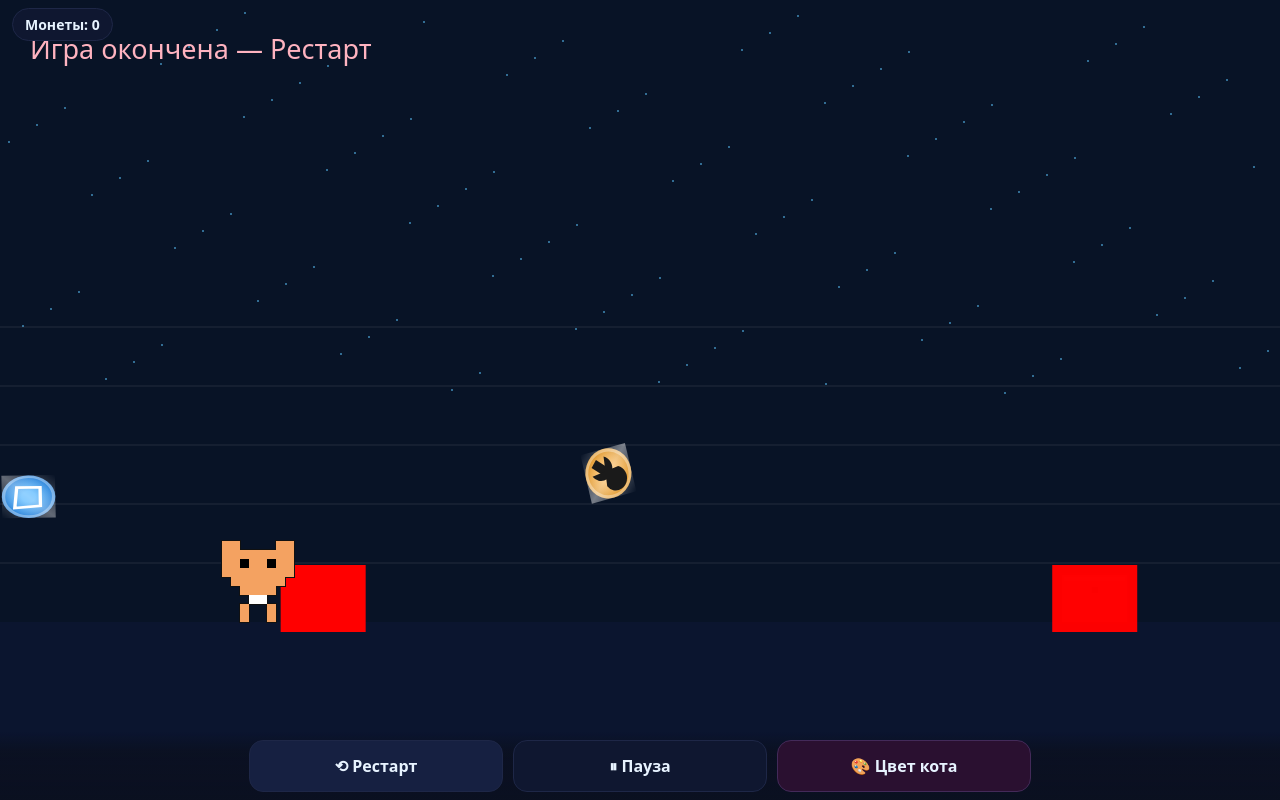
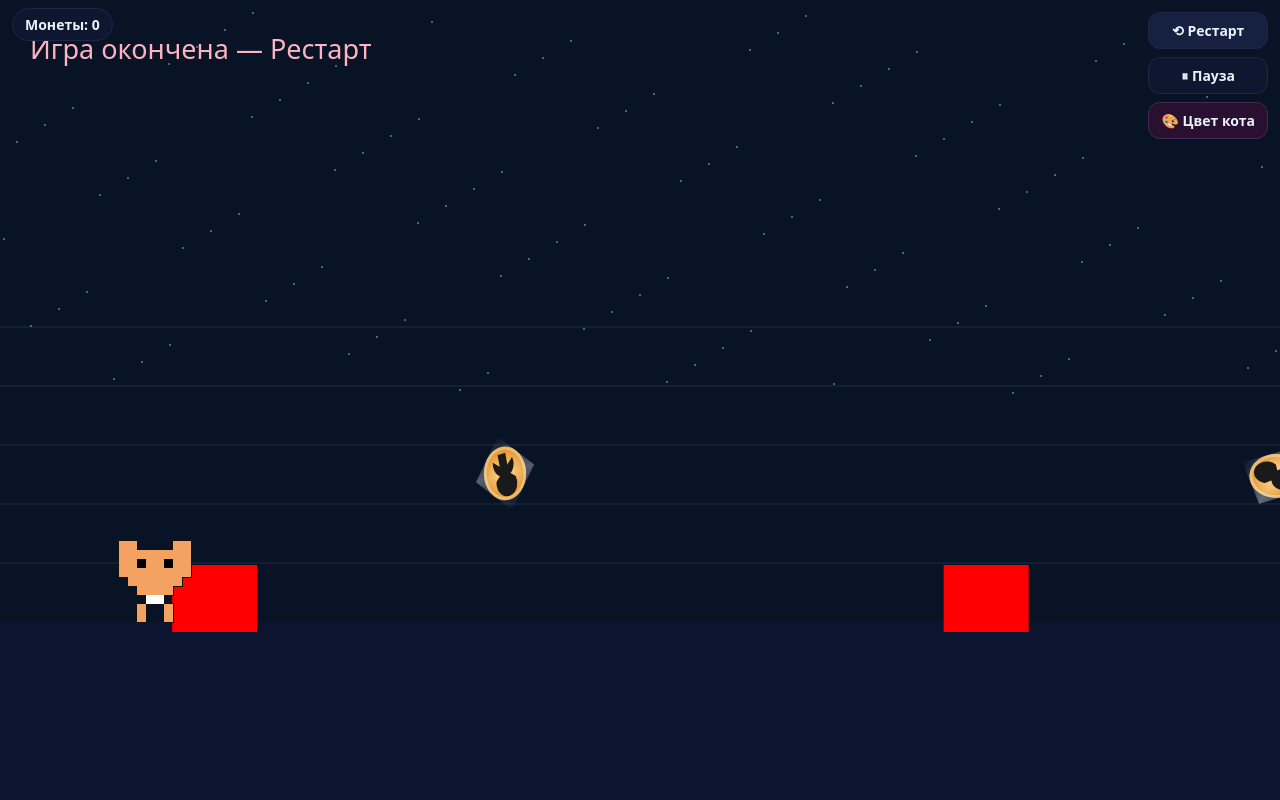
Before and after one commit to tarxyn1/crypto-cat-runner, a website: page index.html in a window 1280 px wide. Drawn offline with Linux system fonts and the light colour scheme.

Commit message:
Add files via upload

```diff
--- a/index.html
+++ b/index.html
@@ -31,18 +31,15 @@
     background:#0f1730; border:1px solid #1e2747; border-radius:999px; padding:6px 12px; font-weight:600; font-size:14px;
     pointer-events:none;
   }
-  /* Нижняя панель кнопок */
+  /* Верхняя панель кнопок */
   .controls{
-    position:fixed; left:0; right:0; bottom:0;
-    padding:8px calc(12px + var(--safe-right)) calc(8px + var(--safe-bottom)) calc(12px + var(--safe-left));
-    background:linear-gradient(180deg, rgba(11,16,32,0) 0%, rgba(11,16,32,0.85) 30%, rgba(11,16,32,0.95) 100%);
-    display:flex; gap:10px; justify-content:center;
+    position:fixed; right:12px; top:calc(12px + var(--safe-top));
+    display:flex; gap:8px; flex-direction:column;
   }
   .btn{
-    flex:1 1 0; max-width:220px;
     border:1px solid #1e2747; background:#162041; color:#e7f3ff;
-    border-radius:14px; padding:14px 16px; font-weight:700; font-size:16px; text-align:center;
-    user-select:none; -webkit-tap-highlight-color: transparent;
+    border-radius:12px; padding:8px 12px; font-weight:600; font-size:14px; text-align:center;
+    user-select:none; -webkit-tap-highlight-color: transparent; min-width:80px;
   }
   .btn:active{ transform:translateY(1px); opacity:.9; }
   .btn.secondary{ background:#0f1730; }
@@ -66,16 +63,12 @@ const tg = window.Telegram?.WebApp;
 try { tg?.ready(); tg?.expand(); tg?.BackButton?.hide(); } catch(e){}
 function updateMainButton(coins, alive){
   if (!tg) return;
-  tg.MainButton.setParams({ text: `Отправить результат: ${coins} монет` });
-  if (coins>0 && alive) tg.MainButton.show(); else tg.MainButton.hide();
+  // Убираем кнопку "Отправить результат"
+  tg.MainButton.hide();
 }
 function bindMainButton(getCoins, getAlive){
   if (!tg) return;
-  tg.MainButton.onClick(() => {
-    const payload = { type:'score', coins:getCoins(), ts:Date.now() };
-    try { tg.HapticFeedback?.impactOccurred('medium'); } catch(_){}
-    tg.sendData(JSON.stringify(payload));
-  });
+  // Убираем обработчик кнопки "Отправить результат"
 }
 </script>
 
@@ -117,7 +110,7 @@ function bindMainButton(getCoins, getAlive){
   const CAT_COLORS = ['#f4a261','#5bb6ff','#ff9bb0','#ffd166','#8fff8b','#bba0ff'];
   let catColorIndex = 0;
 
-  const player = { kind:'player', x:150, y:GROUND_Y, w:CAT_W, h:CAT_H, vy:0, onGround:true };
+  const player = { kind:'player', x:80, y:GROUND_Y, w:CAT_W, h:CAT_H, vy:0, onGround:true };
   const objects = { coins: [], enemies: [], particles: [] };
   let lastSpawn = { coin: 0, enemy: 0 };
 
@@ -150,7 +143,7 @@ function bindMainButton(getCoins, getAlive){
     CELL = Math.round(6 * S);
     CAT_W = 8*CELL; CAT_H = 9*CELL;
     player.w = CAT_W; player.h = CAT_H;
-    player.x = Math.round(150 * S);
+    player.x = Math.round(80 * S);
     player.y = GROUND_Y;
   }
 
@@ -159,7 +152,7 @@ function bindMainButton(getCoins, getAlive){
     alive=true; paused=false;
     WORLD.speed=START_SPEED; WORLD.t=0;
     objects.coins.length=0; objects.enemies.length=0; objects.particles.length=0;
-    Object.assign(player,{ x:Math.round(150*S), y:GROUND_Y, vy:0, onGround:true });
+    Object.assign(player,{ x:Math.round(80*S), y:GROUND_Y, vy:0, onGround:true });
   }
 
   // === background
```
